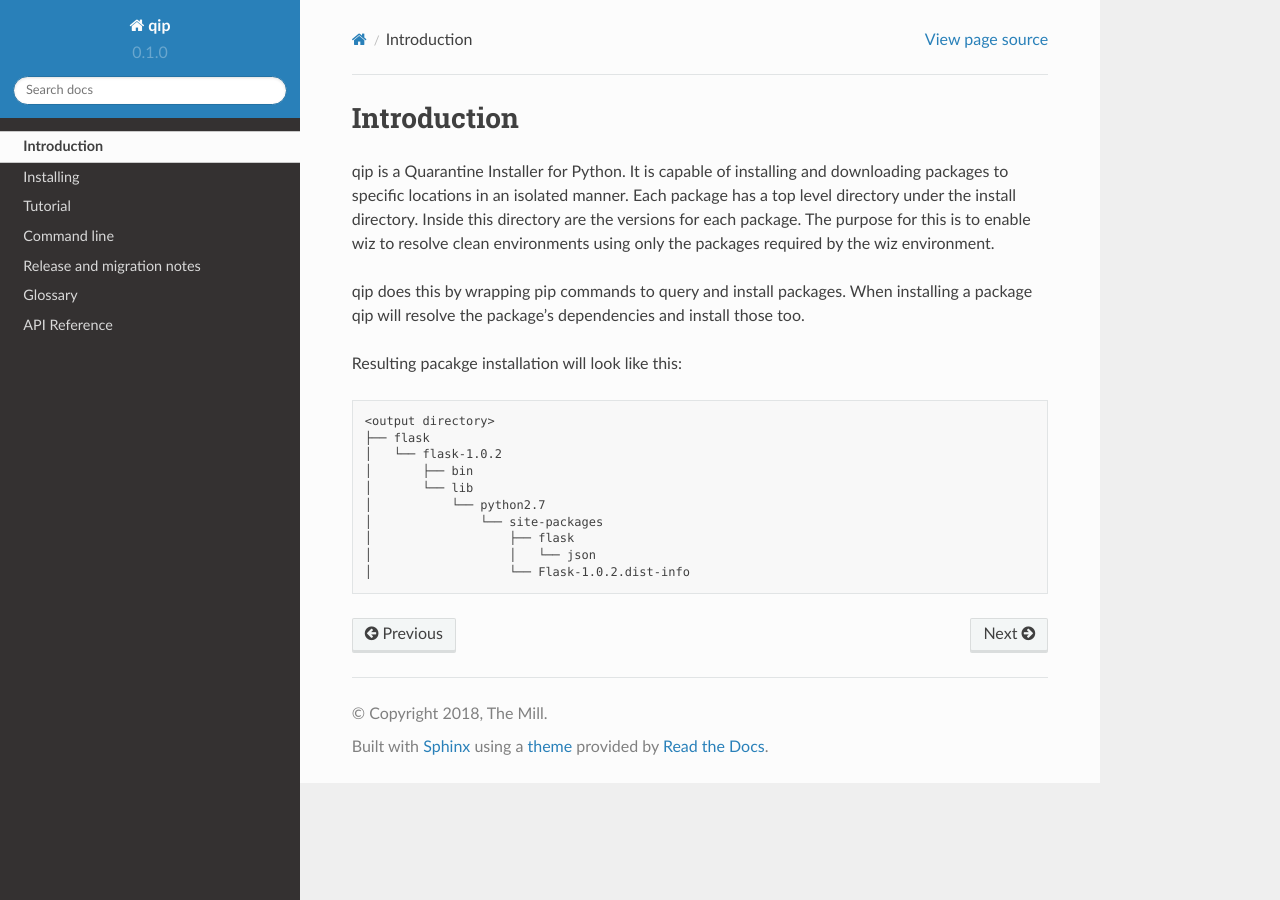
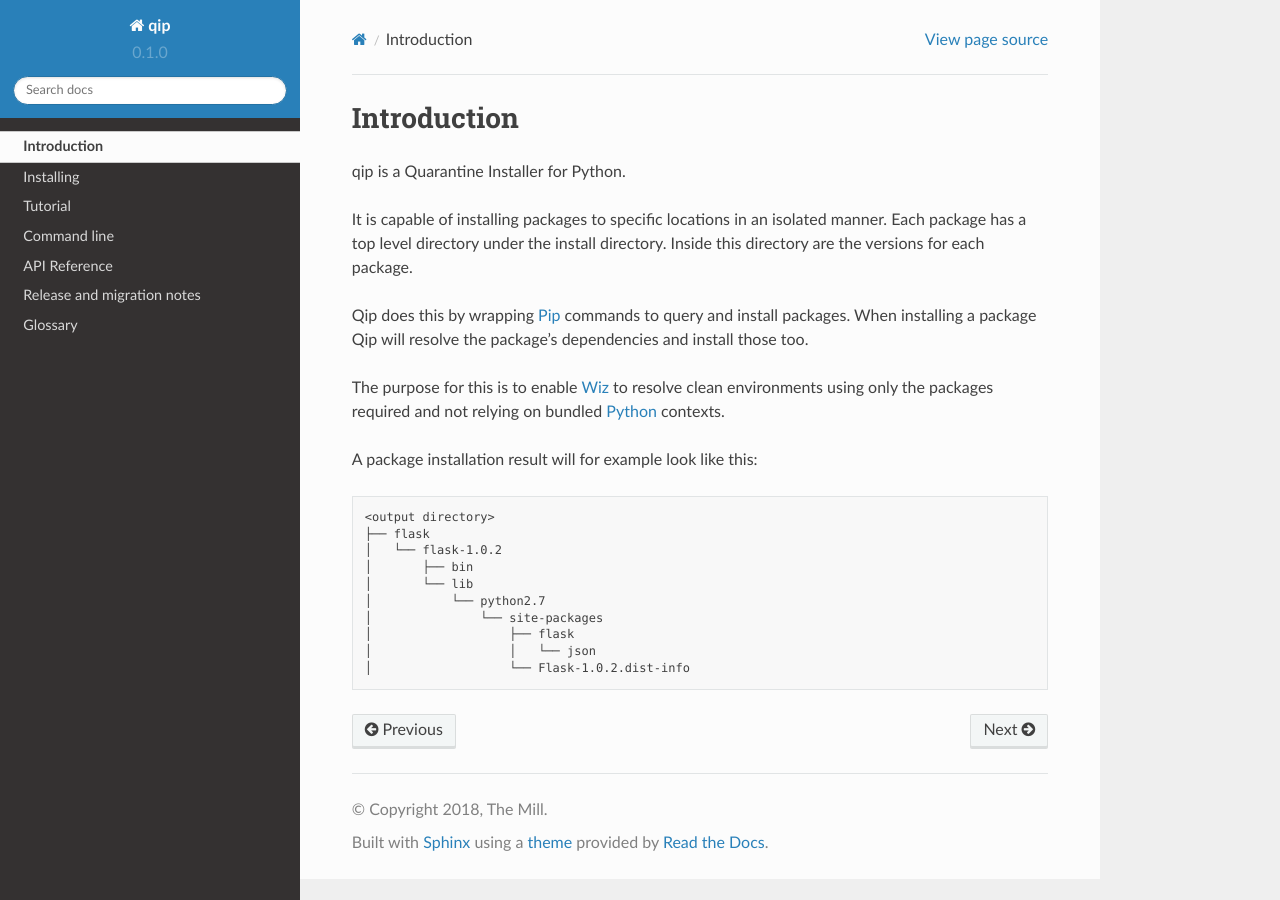
Before and after one commit to themill/qip, a Sphinx documentation site: the page built from doc/introduction.rst, in a window 1280 px wide. Built offline with Sphinx 7.4.7 and the Read the Docs theme 2.0.0, drawn with Linux system fonts in a browser that asks for light colours.

Commit message:
Update tutorial, introduction and glossary.

```diff
--- a/doc/index.rst
+++ b/doc/index.rst
@@ -13,9 +13,9 @@ Quarantined Installer for Python
     installing
     tutorial
     command_line
+    api_reference/index
     release/index
     glossary
-    api_reference/index
 
 ******************
 Indices and tables
--- a/doc/introduction.rst
+++ b/doc/introduction.rst
@@ -4,16 +4,21 @@
 Introduction
 ************
 
-qip is a Quarantine Installer for Python. It is capable of installing and downloading
-packages to specific locations in an isolated manner. Each package has a top
-level directory under the install directory. Inside this directory
-are the versions for each package. The purpose for this is to enable wiz to
-resolve clean environments using only the packages required by the wiz environment.
+qip is a Quarantine Installer for Python.
 
-qip does this by wrapping pip commands to query and install packages.
-When installing a package qip will resolve the package's dependencies and install those too.
+It is capable of installing packages to specific locations in an isolated
+manner. Each package has a top level directory under the install directory.
+Inside this directory are the versions for each package.
 
-Resulting pacakge installation will look like this:
+Qip does this by wrapping :term:`Pip` commands to query and install packages.
+When installing a package Qip will resolve the package's dependencies and
+install those too.
+
+The purpose for this is to enable :term:`Wiz` to resolve clean environments
+using only the packages required and not relying on bundled :term:`Python`
+contexts.
+
+A package installation result will for example look like this:
 
 .. code::
 
```
Also changed, not shown: doc/glossary.rst (+11 -0 lines), doc/tutorial.rst (+38 -42 lines).
